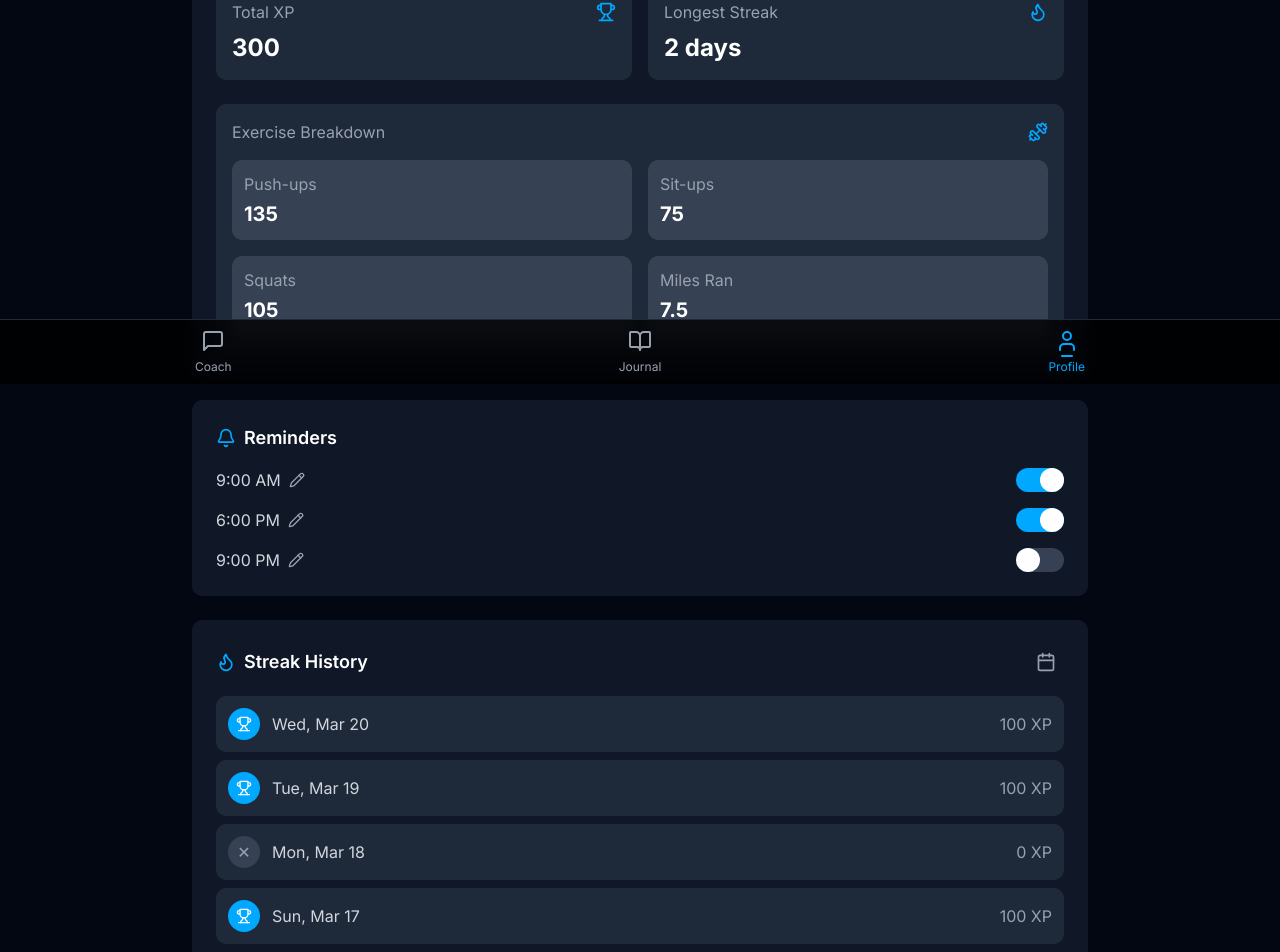
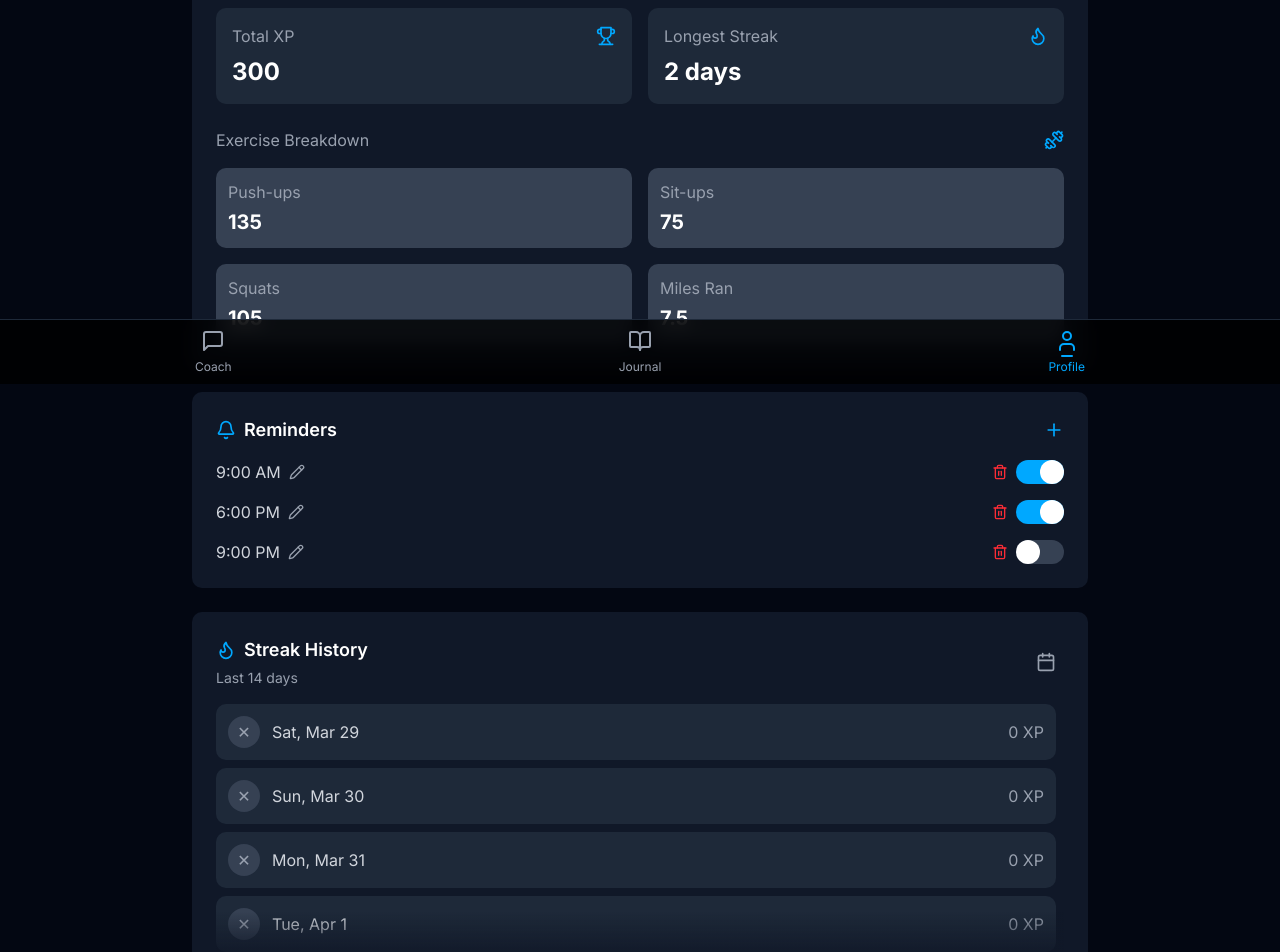
Before and after one commit to YourBr0ther/SoloFitness, a Next.js app: page /profile in a window 1280 px wide. Shown: the part 416-1368 px from the top of the page. Built offline with nearby package versions, Linux system fonts and the light colour scheme.

Commit message:
feat(profile): improve streak history UI with fixed height, scrolling, and fade effect

```diff
--- a/src/app/profile/page.tsx
+++ b/src/app/profile/page.tsx
@@ -3,7 +3,7 @@
 import { useState } from "react";
 import { Profile } from "@/types/profile";
 import { MOCK_PROFILE } from "@/data/profile";
-import { User, Bell, Flame, Trophy, Pencil, X, Check, Calendar, LogOut, Award } from "lucide-react";
+import { User, Bell, Flame, Trophy, Pencil, X, Check, Calendar, LogOut, Award, Plus, Trash2 } from "lucide-react";
 import Image from "next/image";
 import StreakCalendar from "@/components/profile/StreakCalendar";
 import ProfileStats from "@/components/profile/ProfileStats";
@@ -18,6 +18,37 @@ export default function ProfilePage() {
   const [tempTime, setTempTime] = useState("");
   const [showCalendar, setShowCalendar] = useState(false);
   const [showBadges, setShowBadges] = useState(false);
+
+  // Get the last two weeks of dates
+  const getLastTwoWeeks = () => {
+    const dates = [];
+    const today = new Date();
+    for (let i = 13; i >= 0; i--) {
+      const date = new Date(today);
+      date.setDate(date.getDate() - i);
+      dates.push(date.toISOString().split('T')[0]);
+    }
+    return dates;
+  };
+
+  // Get streak history for the last two weeks
+  const getTwoWeekStreakHistory = () => {
+    const lastTwoWeeks = getLastTwoWeeks();
+    return lastTwoWeeks.map(date => {
+      const existingDay = profile.streakHistory.find(day => day.date === date);
+      return existingDay || {
+        date,
+        completed: false,
+        xpEarned: 0,
+        exercises: {
+          pushups: 0,
+          situps: 0,
+          squats: 0,
+          milesRan: 0
+        }
+      };
+    });
+  };
 
   // Check if there are any new badges
   const hasNewBadges = profile.badges.some(badge => badge.isNew);
@@ -155,7 +186,8 @@ export default function ProfilePage() {
         <h1 className="text-2xl font-bold mb-4 text-[#00A8FF]">Profile</h1>
 
         {/* Profile Section */}
-        <div className="bg-gray-900 rounded-lg p-6">
+        <section className="bg-gray-900 rounded-lg p-6">
+          <h2 className="sr-only">User Profile</h2>
           <div className="flex justify-between items-start">
             <div className="flex items-center space-x-4">
               <div className="relative group">
@@ -209,22 +241,24 @@ export default function ProfilePage() {
                         onChange={handleUsernameChange}
                         className="bg-gray-800 text-white px-3 py-2 rounded-lg w-full"
                         placeholder="Enter username"
+                        aria-label="Username input"
                       />
                       <button
                         onClick={handleUsernameSave}
                         className="bg-[#00A8FF] text-white px-4 py-2 rounded-lg hover:bg-opacity-90 disabled:opacity-50 disabled:cursor-not-allowed"
                         disabled={!!usernameError}
+                        aria-label="Save username"
                       >
                         Save
                       </button>
                     </div>
                     {usernameError && (
-                      <p className="text-red-500 text-sm">{usernameError}</p>
+                      <p className="text-red-500 text-sm" role="alert">{usernameError}</p>
                     )}
                   </div>
                 ) : (
                   <div className="flex items-center space-x-2">
-                    <h2 className="text-xl font-bold text-white">{profile.username}</h2>
+                    <h3 className="text-xl font-bold text-white">{profile.username}</h3>
                     <button
                       onClick={() => setIsEditingUsername(true)}
                       className="text-gray-400 hover:text-white"
@@ -251,7 +285,7 @@ export default function ProfilePage() {
           </div>
 
           {/* Preferences Section */}
-          <div className="space-y-4">
+          <div className="space-y-4 mt-6">
             <h3 className="text-lg font-semibold text-white mb-2">Preferences</h3>
             <div className="flex items-center justify-between">
               <span className="text-gray-300">Enable Penalties</span>
@@ -261,6 +295,8 @@ export default function ProfilePage() {
                   profile.preferences.enablePenalties ? 'bg-[#00A8FF]' : 'bg-gray-700'
                 }`}
                 aria-label={`${profile.preferences.enablePenalties ? 'Disable' : 'Enable'} penalties`}
+                role="switch"
+                aria-checked={profile.preferences.enablePenalties}
               >
                 <div
                   className={`w-6 h-6 rounded-full bg-white transform transition-transform ${
@@ -277,6 +313,8 @@ export default function ProfilePage() {
                   profile.preferences.enableBonuses ? 'bg-[#00A8FF]' : 'bg-gray-700'
                 }`}
                 aria-label={`${profile.preferences.enableBonuses ? 'Disable' : 'Enable'} bonuses`}
+                role="switch"
+                aria-checked={profile.preferences.enableBonuses}
               >
                 <div
                   className={`w-6 h-6 rounded-full bg-white transform transition-transform ${
@@ -286,17 +324,38 @@ export default function ProfilePage() {
               </button>
             </div>
           </div>
-        </div>
+        </section>
 
         {/* Statistics Section */}
+        <section className="bg-gray-900 rounded-lg p-6">
+          <h2 className="sr-only">Statistics</h2>
           <ProfileStats profile={profile} />
+        </section>
 
         {/* Notifications Section */}
-        <div className="bg-gray-900 rounded-lg p-6">
-          <h3 className="text-lg font-semibold text-white mb-4 flex items-center">
+        <section className="bg-gray-900 rounded-lg p-6">
+          <div className="flex justify-between items-center mb-4">
+            <h2 className="text-lg font-semibold text-white flex items-center">
               <Bell className="w-5 h-5 mr-2 text-[#00A8FF]" />
               Reminders
-          </h3>
+            </h2>
+            <button
+              onClick={() => {
+                const newId = (profile.notifications.length + 1).toString();
+                setProfile({
+                  ...profile,
+                  notifications: [
+                    ...profile.notifications,
+                    { id: newId, time: "09:00", enabled: true }
+                  ]
+                });
+              }}
+              className="text-[#00A8FF] hover:text-[#00A8FF]/80"
+              aria-label="Add new reminder"
+            >
+              <Plus size={20} />
+            </button>
+          </div>
           <div className="space-y-4">
             {profile.notifications.map((notification) => (
               <div key={notification.id} className="flex items-center justify-between">
@@ -308,6 +367,7 @@ export default function ProfilePage() {
                       onChange={handleTimeChange}
                       className="bg-gray-800 text-white px-3 py-2 rounded-lg"
                       step="300"
+                      aria-label="Time input"
                     />
                     <button
                       onClick={saveTimeChange}
@@ -339,12 +399,27 @@ export default function ProfilePage() {
                     </button>
                   </div>
                 )}
+                <div className="flex items-center space-x-2">
+                  <button
+                    onClick={() => {
+                      setProfile({
+                        ...profile,
+                        notifications: profile.notifications.filter(n => n.id !== notification.id)
+                      });
+                    }}
+                    className="text-red-500 hover:text-red-400"
+                    aria-label="Delete reminder"
+                  >
+                    <Trash2 size={16} />
+                  </button>
                   <button
                     onClick={() => toggleNotification(notification.id)}
                     className={`w-12 h-6 rounded-full transition-colors ${
                       notification.enabled ? 'bg-[#00A8FF]' : 'bg-gray-700'
                     }`}
                     aria-label={`${notification.enabled ? 'Disable' : 'Enable'} reminder at ${formatTimeForDisplay(notification.time)}`}
+                    role="switch"
+                    aria-checked={notification.enabled}
                   >
                     <div
                       className={`w-6 h-6 rounded-full bg-white transform transition-transform ${
@@ -353,17 +428,21 @@ export default function ProfilePage() {
                     />
                   </button>
                 </div>
+              </div>
             ))}
           </div>
-        </div>
+        </section>
 
         {/* Streak History Section */}
-        <div className="bg-gray-900 rounded-lg p-6">
+        <section className="bg-gray-900 rounded-lg p-6">
           <div className="flex justify-between items-center mb-4">
-            <h3 className="text-lg font-semibold text-white flex items-center">
+            <div>
+              <h2 className="text-lg font-semibold text-white flex items-center">
                 <Flame className="w-5 h-5 mr-2 text-[#00A8FF]" />
                 Streak History
-            </h3>
+              </h2>
+              <p className="text-sm text-gray-400 mt-1">Last 14 days</p>
+            </div>
             <button
               onClick={() => setShowCalendar(true)}
               className="text-gray-400 hover:text-white p-2"
@@ -372,17 +451,21 @@ export default function ProfilePage() {
               <Calendar size={20} />
             </button>
           </div>
+          <div className="relative">
+            <div className="h-64 overflow-y-auto pr-2 scrollbar-thin scrollbar-thumb-gray-700 scrollbar-track-gray-800">
               <div className="space-y-2">
-            {profile.streakHistory.map((day, index) => (
+                {getTwoWeekStreakHistory().map((day) => (
                   <div
                     key={day.date}
                     className="flex items-center justify-between p-3 rounded-lg bg-gray-800"
+                    role="listitem"
                   >
                     <div className="flex items-center space-x-3">
                       <div
                         className={`w-8 h-8 rounded-full flex items-center justify-center ${
                           day.completed ? 'bg-[#00A8FF]' : 'bg-gray-700'
                         }`}
+                        aria-label={day.completed ? "Completed" : "Not completed"}
                       >
                         {day.completed ? (
                           <Trophy className="w-4 h-4 text-white" />
@@ -403,6 +486,9 @@ export default function ProfilePage() {
                 ))}
               </div>
             </div>
+            <div className="absolute bottom-0 left-0 right-0 h-12 bg-gradient-to-t from-gray-900 to-transparent pointer-events-none" />
+          </div>
+        </section>
 
         {showCalendar && (
           <StreakCalendar
--- a/src/components/profile/ProfileStats.tsx
+++ b/src/components/profile/ProfileStats.tsx
@@ -1,4 +1,4 @@
-import { Trophy, Flame, Dumbbell, Run } from "lucide-react";
+import { Trophy, Flame, Dumbbell } from "lucide-react";
 import { Profile } from "@/types/profile";
 
 interface ProfileStatsProps {
@@ -38,7 +38,7 @@ export default function ProfileStats({ profile }: ProfileStatsProps) {
   }, { pushups: 0, situps: 0, squats: 0, milesRan: 0 });
 
   return (
-    <div className="bg-gray-900 rounded-lg p-6">
+    <>
       <h3 className="text-lg font-semibold text-white mb-4 flex items-center">
         <Dumbbell className="w-5 h-5 mr-2 text-[#00A8FF]" />
         Statistics
@@ -65,7 +65,7 @@ export default function ProfileStats({ profile }: ProfileStatsProps) {
       </div>
 
       {/* Exercise Breakdown */}
-      <div className="bg-gray-800 rounded-lg p-4">
+      <section>
         <div className="flex items-center justify-between mb-4">
           <span className="text-gray-400">Exercise Breakdown</span>
           <Dumbbell className="w-5 h-5 text-[#00A8FF]" />
@@ -88,7 +88,7 @@ export default function ProfileStats({ profile }: ProfileStatsProps) {
             <div className="text-xl font-bold text-white">{exerciseTotals.milesRan.toFixed(1)}</div>
           </div>
         </div>
-      </div>
-    </div>
+      </section>
+    </>
   );
 }
```
Also changed, not shown: 1 other file (tests, documents, lock files or other folders). Lines whose indentation alone changed are shown as unchanged.
